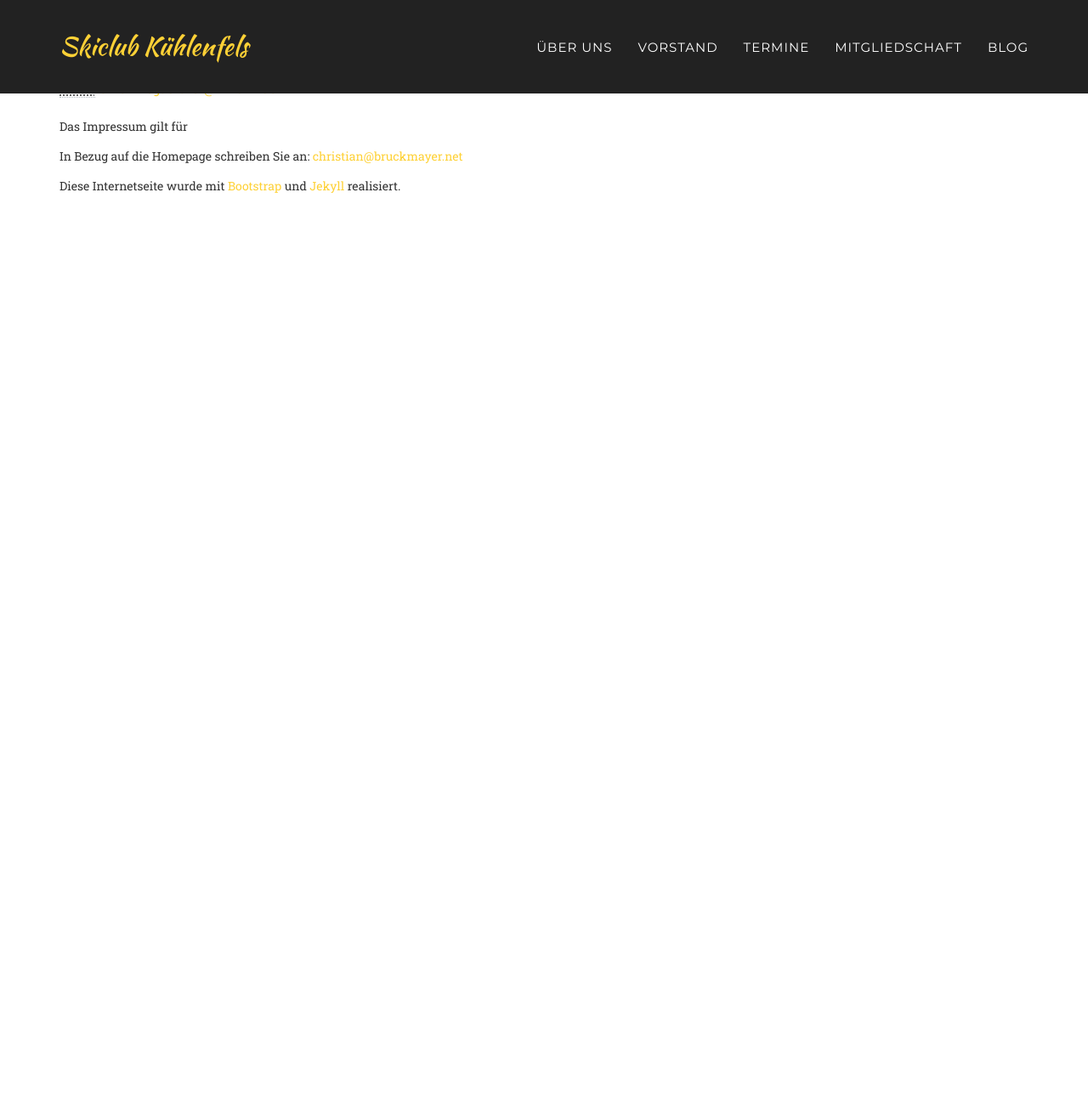
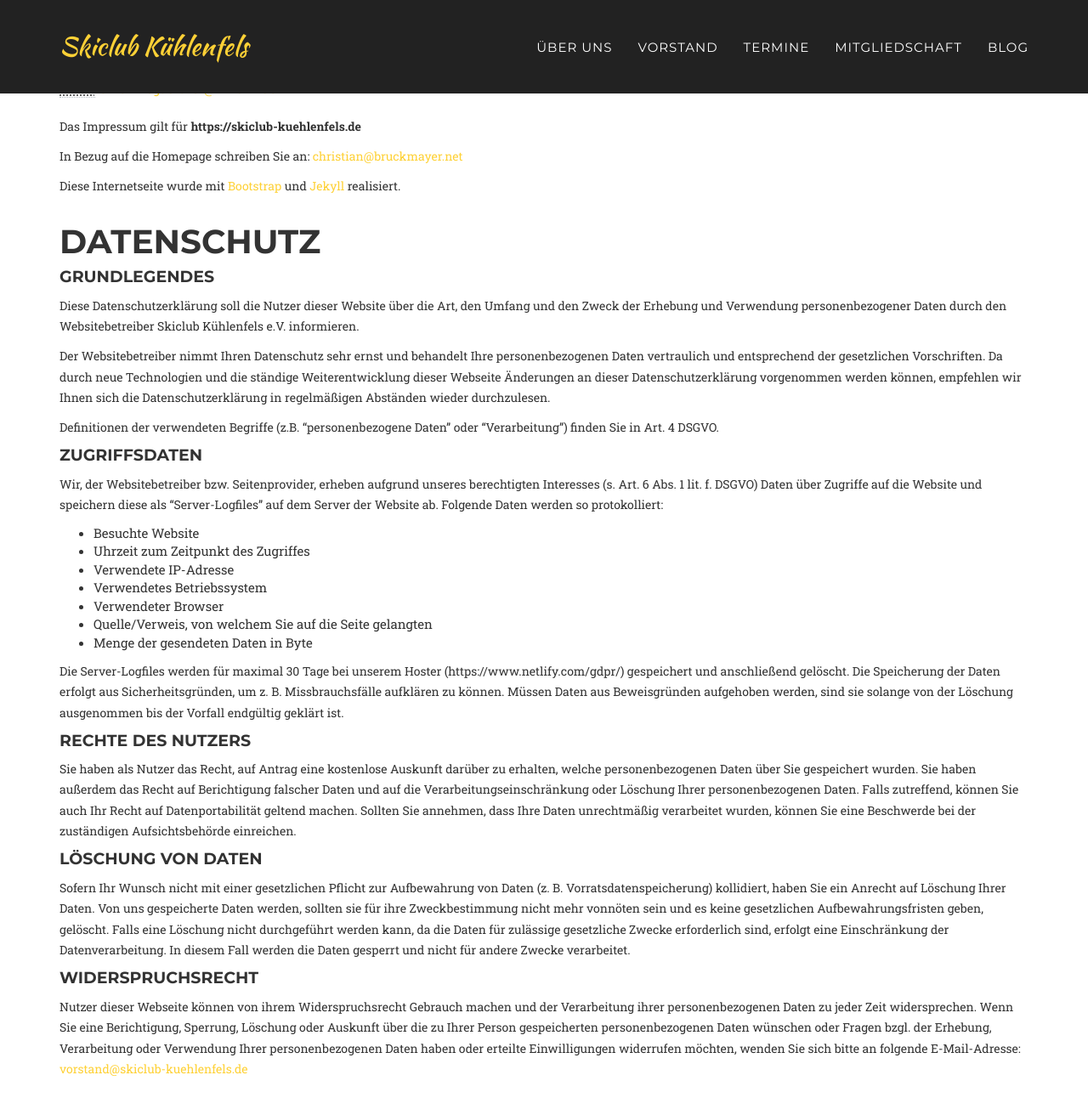
Before and after one commit to ChrisBr/skiclub, a Jekyll site: the page built from impressum/index.html, in a window 1280 px wide and 1400 px high, scrolled down 247 px. Shown: the top 1305 px of the window at 85% size. Built offline with Jekyll 4.4.1, drawn with Linux system fonts in a browser that asks for light colours; nearby versions of some CDN libraries; some web fonts are replaced; before the commit the page ends 900 px from its top, so only the background shows below that.

Commit message:
Add GDPR section to impressum

```diff
--- a/_includes/footer.html
+++ b/_includes/footer.html
@@ -14,7 +14,7 @@
             </div>
             <div class="col-md-4">
                 <ul class="list-inline quicklinks">
-                    <li><a href="{{ '/impressum' | prepend: site.url }}">Impressum</a>
+                    <li><a href="{{ '/impressum' | prepend: site.url }}">Impressum & Datenschutz</a>
                     </li>
                 </ul>
             </div>
--- a/_layouts/impressum.html
+++ b/_layouts/impressum.html
@@ -37,6 +33,81 @@
                 </p>
             </div>
         </div>
+        <div class="row">
+            <div class="col-md-12 ">
+                <h1>Datenschutz</h1>
+                <h4>Grundlegendes</h4>
+                <p>
+                  Diese Datenschutzerklärung soll die Nutzer dieser Website über die Art,
+                  den Umfang und den Zweck der Erhebung und Verwendung personenbezogener Daten durch den Websitebetreiber
+                  Skiclub Kühlenfels e.V. informieren.
+                </p>
+                <p>
+                  Der Websitebetreiber nimmt Ihren Datenschutz sehr ernst und behandelt Ihre personenbezogenen Daten vertraulich und
+                  entsprechend der gesetzlichen Vorschriften. Da durch neue Technologien und die ständige Weiterentwicklung dieser
+                  Webseite Änderungen an dieser Datenschutzerklärung vorgenommen werden können, empfehlen wir Ihnen sich die
+                  Datenschutzerklärung in regelmäßigen Abständen wieder durchzulesen.
+                </p>
+                <p>
+                  Definitionen der verwendeten Begriffe (z.B. “personenbezogene Daten” oder “Verarbeitung”) finden Sie in Art. 4 DSGVO.
+                </p>
+                <h4>Zugriffsdaten</h4>
+                <p>
+                  Wir, der Websitebetreiber bzw. Seitenprovider, erheben aufgrund unseres berechtigten Interesses (s. Art. 6 Abs. 1 lit. f. DSGVO) Daten
+                  über Zugriffe auf die Website und speichern diese als “Server-Logfiles” auf dem Server der Website ab. Folgende Daten werden so protokolliert:
+                </p>
+                <ul>
+                  <li>
+                    Besuchte Website
+                  </li>
+                  <li>
+                    Uhrzeit zum Zeitpunkt des Zugriffes
+                  </li>
+                  <li>
+                    Verwendete IP-Adresse
+                  </li>
+                  <li>
+                    Verwendetes Betriebssystem
+                  </li>
+                  <li>
+                    Verwendeter Browser
+                  </li>
+                  <li>
+                    Quelle/Verweis, von welchem Sie auf die Seite gelangten
+                  </li>
+                  <li>
+                    Menge der gesendeten Daten in Byte
+                  </li>
+                </ul>
+                <p>
+                  Die Server-Logfiles werden für maximal 30 Tage  bei unserem Hoster (https://www.netlify.com/gdpr/) gespeichert und anschließend gelöscht.
+                  Die Speicherung der Daten erfolgt aus Sicherheitsgründen, um z. B. Missbrauchsfälle aufklären zu können.
+                  Müssen Daten aus Beweisgründen aufgehoben werden, sind sie solange von der Löschung ausgenommen bis der Vorfall endgültig geklärt ist.
+                </p>
+                <h4>Rechte des Nutzers</h4>
+                <p>
+                  Sie haben als Nutzer das Recht, auf Antrag eine kostenlose Auskunft darüber zu erhalten, welche personenbezogenen Daten über Sie gespeichert wurden.
+                  Sie haben außerdem das Recht auf Berichtigung falscher Daten und auf die Verarbeitungseinschränkung oder Löschung Ihrer personenbezogenen Daten.
+                  Falls zutreffend, können Sie auch Ihr Recht auf Datenportabilität geltend machen.
+                  Sollten Sie annehmen, dass Ihre Daten unrechtmäßig verarbeitet wurden, können Sie eine Beschwerde bei der zuständigen Aufsichtsbehörde einreichen.
+                </p>
+                <h4>Löschung von Daten</h4>
+                <p>
+                  Sofern Ihr Wunsch nicht mit einer gesetzlichen Pflicht zur Aufbewahrung von Daten (z. B. Vorratsdatenspeicherung) kollidiert,
+                  haben Sie ein Anrecht auf Löschung Ihrer Daten.
+                  Von uns gespeicherte Daten werden, sollten sie für ihre Zweckbestimmung nicht mehr vonnöten sein und es keine gesetzlichen Aufbewahrungsfristen geben, gelöscht.
+                  Falls eine Löschung nicht durchgeführt werden kann, da die Daten für zulässige gesetzliche Zwecke erforderlich sind, erfolgt eine Einschränkung der Datenverarbeitung.
+                  In diesem Fall werden die Daten gesperrt und nicht für andere Zwecke verarbeitet.
+                </p>
+                <h4>Widerspruchsrecht</h4>
+                <p>
+                  Nutzer dieser Webseite können von ihrem Widerspruchsrecht Gebrauch machen und der Verarbeitung ihrer personenbezogenen Daten zu jeder Zeit widersprechen.
+                  Wenn Sie eine Berichtigung, Sperrung, Löschung oder Auskunft über die zu Ihrer Person gespeicherten personenbezogenen Daten wünschen oder Fragen
+                  bzgl. der Erhebung, Verarbeitung oder Verwendung Ihrer personenbezogenen Daten haben oder erteilte Einwilligungen widerrufen möchten,
+                  wenden Sie sich bitte an folgende E-Mail-Adresse: <a href="mailto:vorstand@skiclub-kuehlenfels.de">vorstand@skiclub-kuehlenfels.de</a>
+                </p>
+            </div>
+        </div>
     </div>
 </section>
     {% include js.html %}
```
Also changed, not shown: other parts of _layouts/impressum.html (+2 -6 lines).
